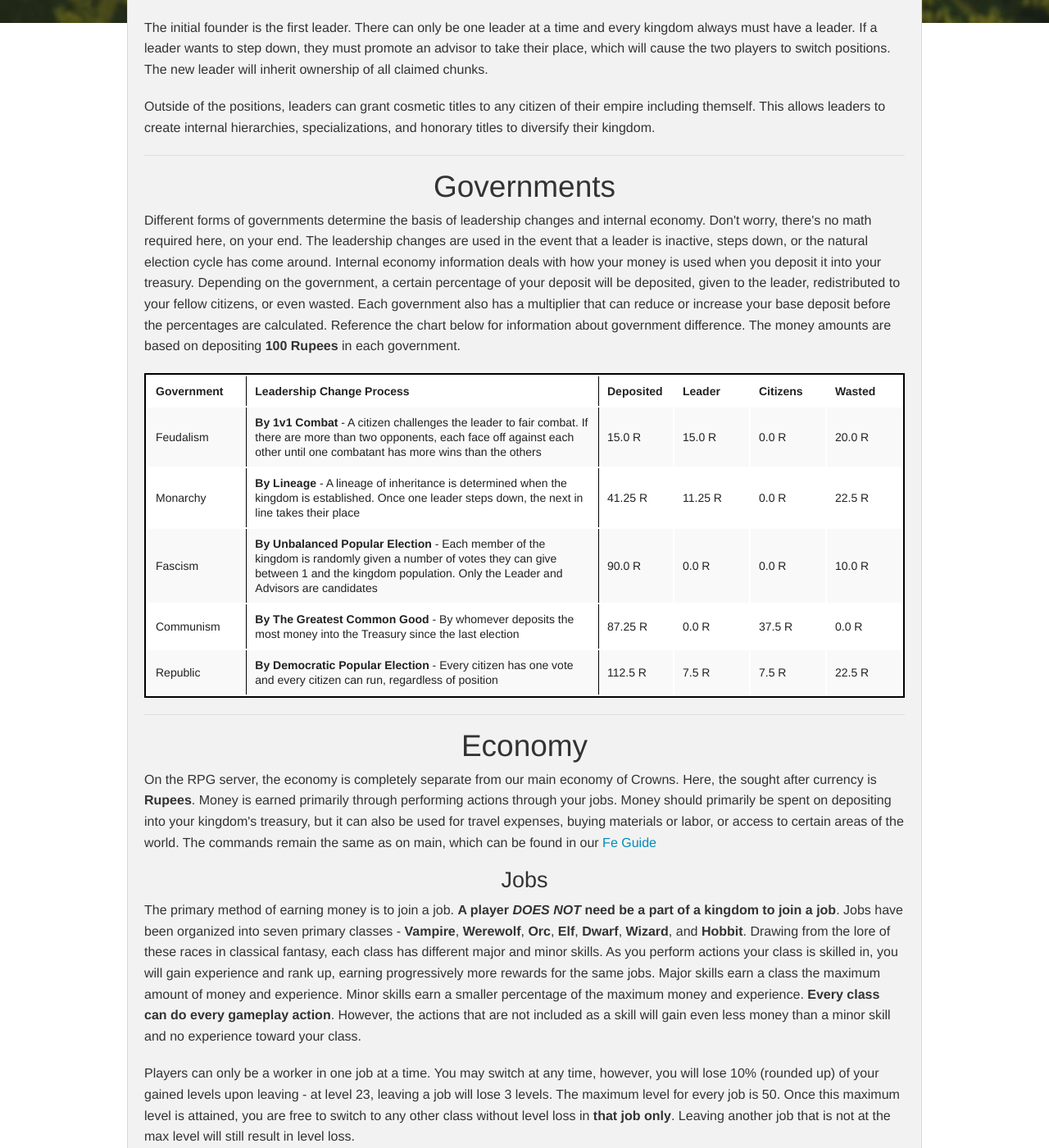
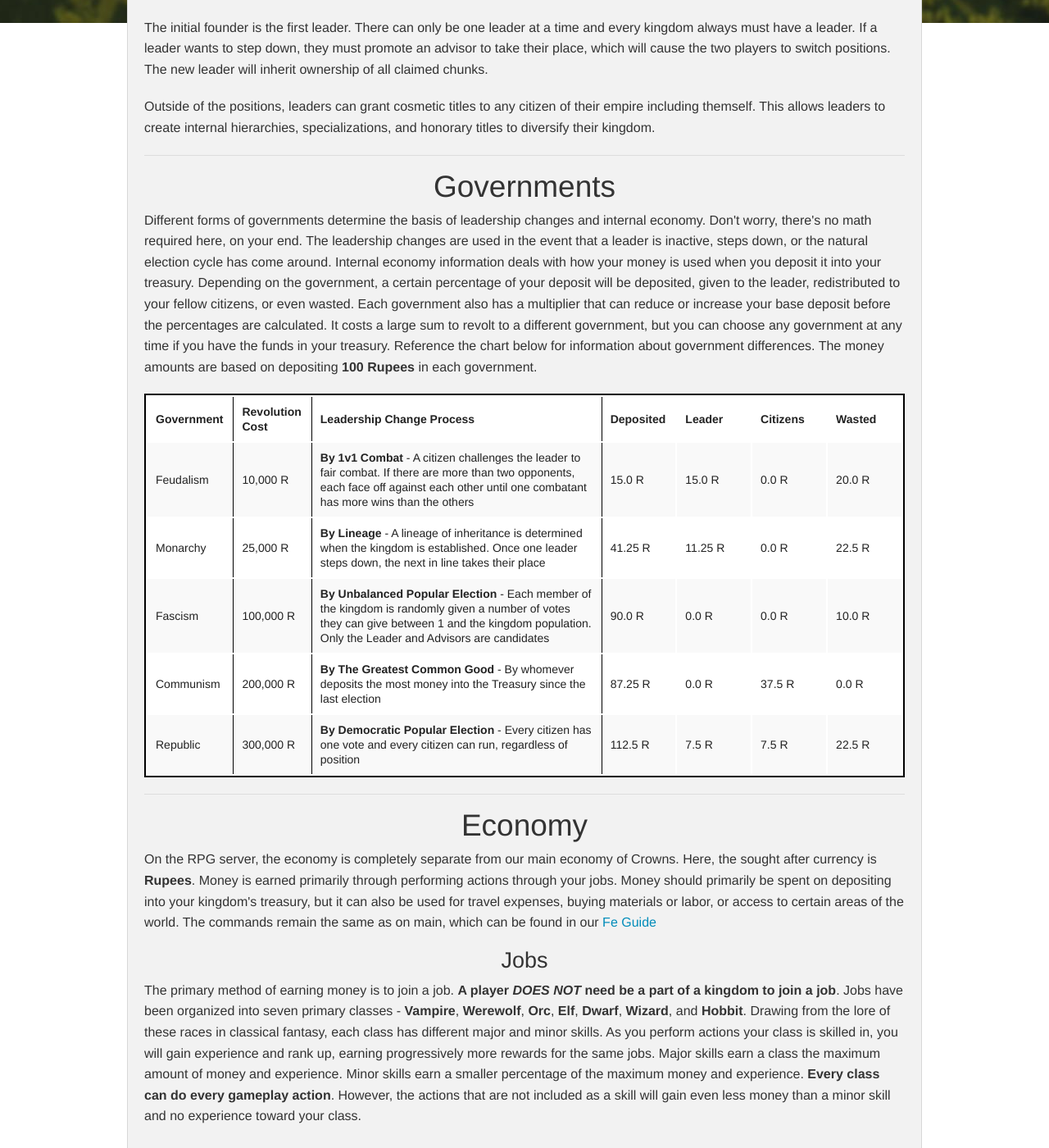
Before and after one commit to damnation-eu/website-beta, a Jekyll site: the page built from rpg-gameplay.md, in a window 1280 px wide and 1400 px high, scrolled down 1146 px. Shown: the whole window at 82% size. Built offline with Jekyll 4.4.1, drawn with Linux system fonts in a browser that asks for light colours; nearby versions of some CDN libraries; library files that are not in the unit come from our copies.

Commit message:
Update rpg-gameplay.md

```diff
--- a/rpg-gameplay.md
+++ b/rpg-gameplay.md
@@ -44,12 +44,13 @@
 ##Governments
 </div>
 
-<p>Different forms of governments determine the basis of leadership changes and internal economy. Don't worry, there's no math required here, on your end. The leadership changes are used in the event that a leader is inactive, steps down, or the natural election cycle has come around. Internal economy information deals with how your money is used when you deposit it into your treasury. Depending on the government, a certain percentage of your deposit will be deposited, given to the leader, redistributed to your fellow citizens, or even wasted. Each government also has a multiplier that can reduce or increase your base deposit before the percentages are calculated. Reference the chart below for information about government difference. The money amounts are based on depositing <b>100 Rupees</b> in each government.</p>
+<p>Different forms of governments determine the basis of leadership changes and internal economy. Don't worry, there's no math required here, on your end. The leadership changes are used in the event that a leader is inactive, steps down, or the natural election cycle has come around. Internal economy information deals with how your money is used when you deposit it into your treasury. Depending on the government, a certain percentage of your deposit will be deposited, given to the leader, redistributed to your fellow citizens, or even wasted. Each government also has a multiplier that can reduce or increase your base deposit before the percentages are calculated. It costs a large sum to revolt to a different government, but you can choose any government at any time if you have the funds in your treasury. Reference the chart below for information about government differences. The money amounts are based on depositing <b>100 Rupees</b> in each government.</p>
 
 <table class="tg sortable" width="100%" style="background-color:#FFF; text-align:center; border: 2px solid #000;">
   <tr>
-    <th class="tg-yw4l" width="13%">Government</th>
-    <th class="tg-yw4l" width="47%" style="border-left: 1px solid #000">Leadership Change Process</th>
+    <th class="tg-yw4l" width="10%">Government</th>
+    <th class="tg-yw4l" width="10%" style="border-left: 1px solid #000">Revolution Cost</th>
+    <th class="tg-yw4l" width="40%" style="border-left: 1px solid #000">Leadership Change Process</th>
     <th class="tg-yw4l" width="10%" style="border-left: 1px solid #000">Deposited</th>
     <th class="tg-yw4l" width="10%">Leader</th>
     <th class="tg-yw4l" width="10%">Citizens</th>
@@ -57,6 +58,7 @@
   </tr>
   <tr>
     <td class="tg-9hbo">Feudalism</td>
+    <td class="tg-9hbo" style="border-left: 1px solid #000">10,000 R</td>
     <td class="tg-9hbo" style="border-left: 1px solid #000"><b>By 1v1 Combat</b> - A citizen challenges the leader to fair combat. If there are more than two opponents, each face off against each other until one combatant has more wins than the others</td>
     <td class="tg-9hbo" style="border-left: 1px solid #000">15.0 R</td>
     <td class="tg-9hbo">15.0 R</td>
@@ -65,6 +67,7 @@
   </tr>
   <tr>
     <td class="tg-9hbo">Monarchy</td>
+    <td class="tg-9hbo" style="border-left: 1px solid #000">25,000 R</td>
     <td class="tg-9hbo" style="border-left: 1px solid #000"><b>By Lineage</b> - A lineage of inheritance is determined when the kingdom is established. Once one leader steps down, the next in line takes their place</td>
     <td class="tg-9hbo" style="border-left: 1px solid #000">41.25 R</td>
     <td class="tg-9hbo">11.25 R</td>
@@ -73,6 +76,7 @@
   </tr>
   <tr>
     <td class="tg-9hbo">Fascism</td>
+    <td class="tg-9hbo" style="border-left: 1px solid #000">100,000 R</td>
     <td class="tg-9hbo" style="border-left: 1px solid #000"><b>By Unbalanced Popular Election</b> - Each member of the kingdom is randomly given a number of votes they can give between 1 and the kingdom population. Only the Leader and Advisors are candidates</td>
     <td class="tg-9hbo" style="border-left: 1px solid #000">90.0 R</td>
     <td class="tg-9hbo">0.0 R</td>
@@ -81,6 +85,7 @@
   </tr>
   <tr>
     <td class="tg-9hbo">Communism</td>
+    <td class="tg-9hbo" style="border-left: 1px solid #000">200,000 R</td>
     <td class="tg-9hbo" style="border-left: 1px solid #000"><b>By The Greatest Common Good</b> - By whomever deposits the most money into the Treasury since the last election</td>
     <td class="tg-9hbo" style="border-left: 1px solid #000">87.25 R</td>
     <td class="tg-9hbo">0.0 R</td>
@@ -89,6 +94,7 @@
   </tr>
   <tr>
     <td class="tg-9hbo">Republic</td>
+    <td class="tg-9hbo" style="border-left: 1px solid #000">300,000 R</td>
     <td class="tg-9hbo" style="border-left: 1px solid #000"><b>By Democratic Popular Election</b> - Every citizen has one vote and every citizen can run, regardless of position</td>
     <td class="tg-9hbo" style="border-left: 1px solid #000">112.5 R</td>
     <td class="tg-9hbo">7.5 R</td>
@@ -160,8 +166,8 @@
   <tr>
     <td class="tg-9hbo">Hobbit</td>
     <td class="tg-9hbo" style="border-left: 1px solid #000" colspan="2">Crafting (Food)<br/>Smelting (Food)</td>
-    <td class="tg-9hbo">Farming<br/>Fishing</td>
-    <td class="tg-9hbo" style="border-left: 1px solid #000">Killing Animals<br/>Killing Monsters</td>
+    <td class="tg-9hbo" style="border-left: 1px solid #000">Farming<br/>Fishing</td>
+    <td class="tg-9hbo">Killing Animals<br/>Killing Monsters</td>
     <td class="tg-9hbo">Killing Bosses</td>
   </tr>
 </table>
```
